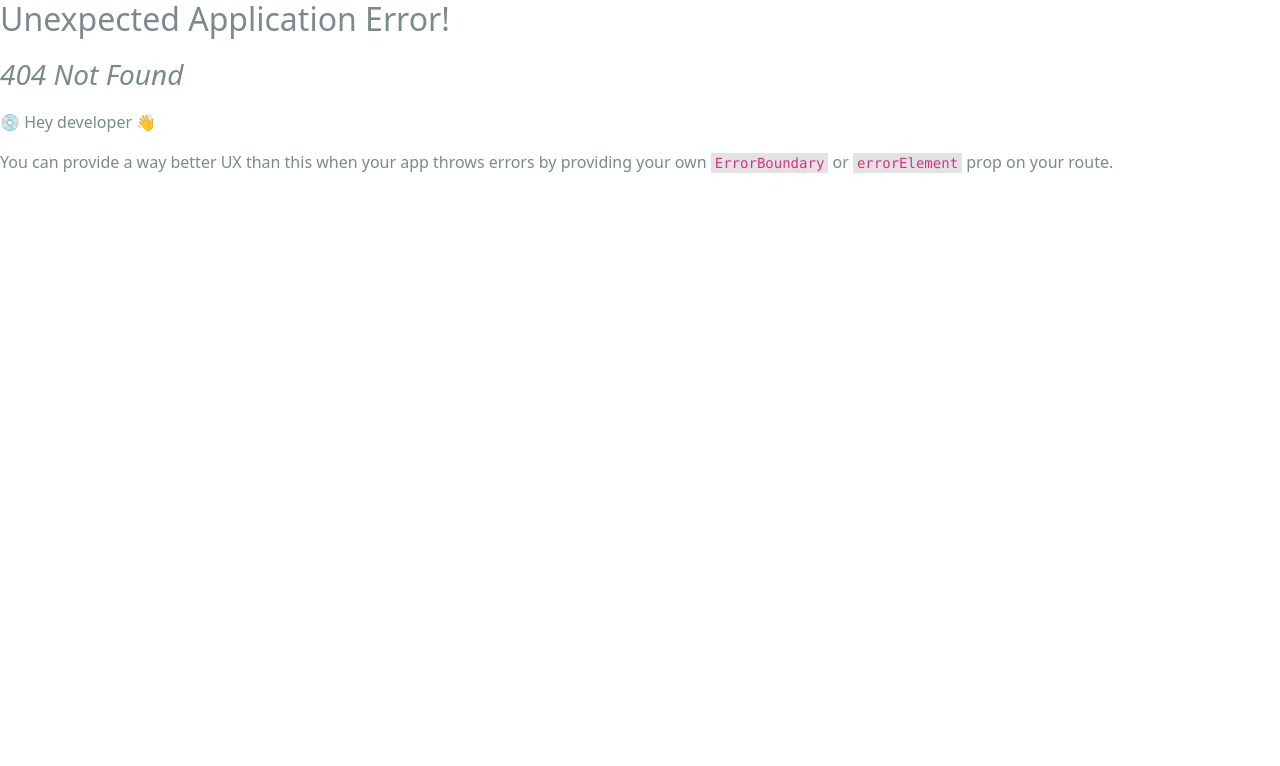
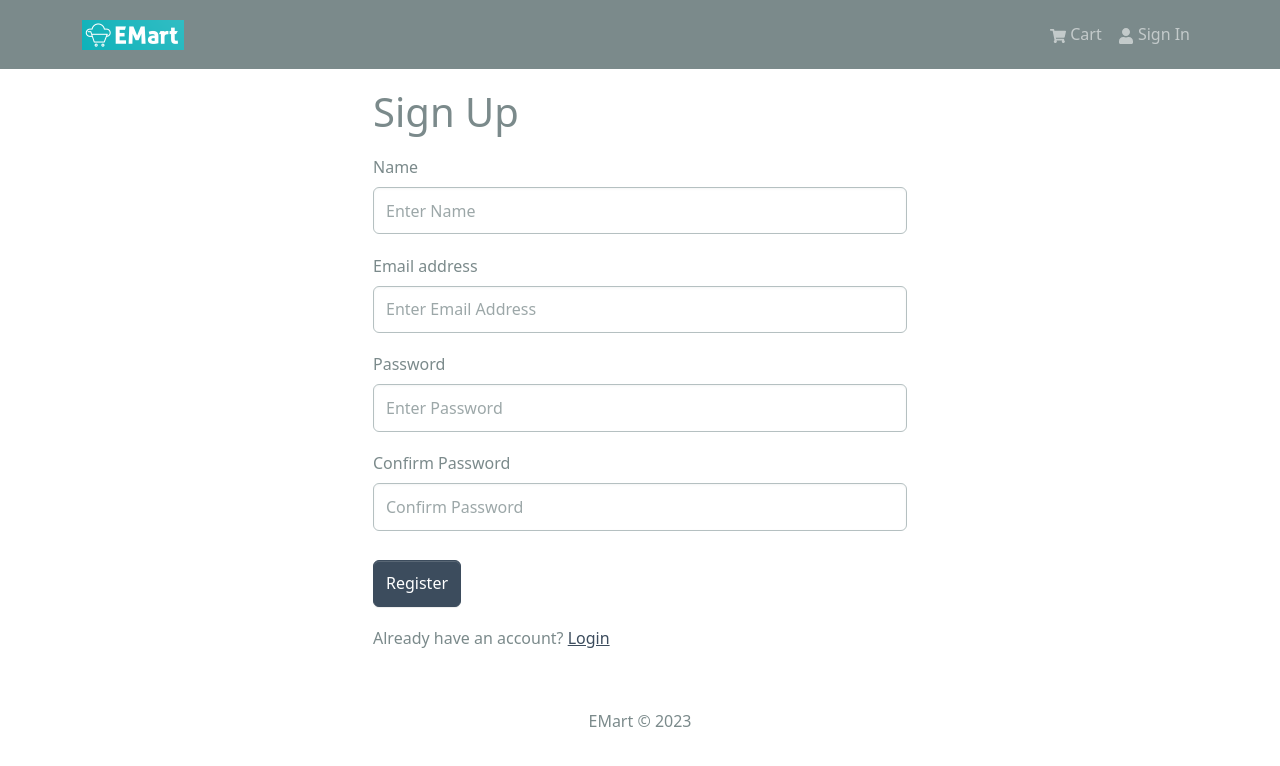
Before and after one commit to AlvinChiew/ecommerce-mern, a React (Create React App) app in the folder frontend/: page /register in a window 1280 px wide. Before the commit this address had no page. Shown: the top 766 px of the page. Built offline with nearby package versions, Linux system fonts and the light colour scheme.

Commit message:
frontend - add user login, register, slices

```diff
--- a/frontend/package.json
+++ b/frontend/package.json
@@ -17,6 +17,7 @@
     "react-router-bootstrap": "^0.26.2",
     "react-router-dom": "^6.20.1",
     "react-scripts": "5.0.1",
+    "react-toastify": "^9.1.3",
     "web-vitals": "^2.1.4"
   },
   "scripts": {
--- a/frontend/src/App.js
+++ b/frontend/src/App.js
@@ -1,5 +1,7 @@
 import React from 'react';
 import { Container } from 'react-bootstrap';
+import { ToastContainer } from 'react-toastify';
+import 'react-toastify/dist/ReactToastify.css';
 import Header from './components/Header';
 import Footer from './components/Footer';
 import { Outlet } from 'react-router-dom';
@@ -14,6 +16,7 @@ const App = () => {
         </Container>
       </main>
       <Footer />
+      <ToastContainer />
     </>
   );
 };
--- /dev/null
+++ b/frontend/src/components/FormContainer.jsx
@@ -0,0 +1,15 @@
+import { Container, Row, Col } from 'react-bootstrap';
+
+const FormContainer = ({ children }) => {
+  return (
+    <Container>
+      <Row className="justify-content-md-center">
+        <Col xs={12} md={6}>
+          {children}
+        </Col>
+      </Row>
+    </Container>
+  );
+};
+
+export default FormContainer;
--- a/frontend/src/components/Header.jsx
+++ b/frontend/src/components/Header.jsx
@@ -1,12 +1,30 @@
-import React from 'react';
-import { Badge, Navbar, Nav, Container } from 'react-bootstrap';
+import { useNavigate } from 'react-router-dom';
+import { Badge, Navbar, Nav, Container, NavDropdown } from 'react-bootstrap';
 import { FaShoppingCart, FaUser } from 'react-icons/fa';
 import { LinkContainer } from 'react-router-bootstrap';
-import { useSelector } from 'react-redux';
+import { useSelector, useDispatch } from 'react-redux';
+import { useLogoutMutation } from '../slices/userApiSlice';
+import { logout } from '../slices/authSlice';
 import logo from '../assets/logo-cropped-small.png';
 
 const Header = () => {
   const { cartItems } = useSelector((state) => state.cart);
+  const { userInfo } = useSelector((state) => state.auth);
+
+  const dispatch = useDispatch();
+  const navigate = useNavigate();
+
+  const [logoutApi, isLoading] = useLogoutMutation();
+
+  const logoutHandler = async () => {
+    try {
+      await logoutApi().unwrap();
+      dispatch(logout());
+      navigate('/login');
+    } catch (err) {
+      console.log(err);
+    }
+  };
 
   return (
     <header>
@@ -33,12 +51,22 @@ const Header = () => {
                   )}
                 </Nav.Link>
               </LinkContainer>
-
-              <LinkContainer to={'/login'}>
-                <Nav.Link>
-                  <FaUser /> Sign In
-                </Nav.Link>
-              </LinkContainer>
+              {userInfo ? (
+                <NavDropdown title={userInfo.name} id="username">
+                  <LinkContainer to="/profile">
+                    <NavDropdown.Item>Profile</NavDropdown.Item>
+                  </LinkContainer>
+                  <NavDropdown.Item onClick={logoutHandler}>
+                    Logout
+                  </NavDropdown.Item>
+                </NavDropdown>
+              ) : (
+                <LinkContainer to={'/login'}>
+                  <Nav.Link>
+                    <FaUser /> Sign In
+                  </Nav.Link>
+                </LinkContainer>
+              )}
             </Nav>
           </Navbar.Collapse>
         </Container>
--- a/frontend/src/index.js
+++ b/frontend/src/index.js
@@ -16,6 +16,8 @@ import App from './App';
 import HomeScreen from './screens/HomeScreen';
 import ProductScreen from './screens/ProductScreen';
 import CartScreen from './screens/CartScreen';
+import LoginScreen from './screens/LoginScreen';
+import RegisterScreen from './screens/RegisterScreen';
 
 const router = createBrowserRouter(
   createRoutesFromElements(
@@ -23,6 +25,8 @@ const router = createBrowserRouter(
       <Route index={true} path="/" element={<HomeScreen />} />
       <Route path="/product/:id" element={<ProductScreen />} />
       <Route path="/cart" element={<CartScreen />} />
+      <Route path="/login" element={<LoginScreen />} />
+      <Route path="/register" element={<RegisterScreen />} />
     </Route>
   )
 );
--- a/frontend/src/screens/CartScreen.jsx
+++ b/frontend/src/screens/CartScreen.jsx
@@ -26,6 +26,10 @@ const CartScreen = () => {
 
   const removeFromCartHandler = async (id) => {
     dispatch(removeFromCart(id));
+  };
+
+  const checkoutHandler = () => {
+    navigate('/login?redirect=/shipping');
   };
 
   return (
@@ -96,6 +100,7 @@ const CartScreen = () => {
                 type="button"
                 className="btn-block"
                 disabled={cartItems.length === 0}
+                onClick={checkoutHandler}
               >
                 Proceed To Checkout
               </Button>
--- /dev/null
+++ b/frontend/src/screens/LoginScreen.jsx
@@ -0,0 +1,85 @@
+import { useState, useEffect } from 'react';
+import { Link, useLocation, useNavigate } from 'react-router-dom';
+import { Form, Button, Row, Col } from 'react-bootstrap';
+import { useDispatch, useSelector } from 'react-redux';
+import FormContainer from '../components/FormContainer';
+import Loader from '../components/Loader';
+import { useLoginMutation } from '../slices/userApiSlice';
+import { setCredential } from '../slices/authSlice';
+import { toast } from 'react-toastify';
+
+const LoginScreen = () => {
+  const [email, setEmail] = useState('');
+  const [password, setPassword] = useState('');
+
+  const dispatch = useDispatch();
+  const navigate = useNavigate();
+
+  const [login, { isLoading }] = useLoginMutation();
+
+  const { userInfo } = useSelector((state) => state.auth);
+
+  const { search } = useLocation();
+  const sp = new URLSearchParams(search);
+  const redirect = sp.get('redirect') || '/';
+
+  useEffect(() => {
+    if (userInfo) {
+      navigate(redirect);
+    }
+  }, [userInfo, redirect, navigate]);
+
+  const submitHandler = async (e) => {
+    e.preventDefault();
+    try {
+      const res = await login({ email, password }).unwrap();
+      dispatch(setCredential(res));
+      navigate(redirect);
+    } catch (err) {
+      toast.error(err?.data?.message || err.error);
+    }
+  };
+
+  return (
+    <FormContainer>
+      <h1>Sign In</h1>
+      <Form onSubmit={submitHandler}>
+        <Form.Group controlId="email" className="my-3">
+          <Form.Label>Email address</Form.Label>
+          <Form.Control
+            type="email"
+            placeholder="Enter Email Address"
+            value={email}
+            onChange={(e) => setEmail(e.target.value)}
+          />
+          <Form.Label>Password</Form.Label>
+          <Form.Control
+            type="Password"
+            placeholder="Enter Password"
+            value={password}
+            onChange={(e) => setPassword(e.target.value)}
+          />
+        </Form.Group>
+        <Button
+          type="submit"
+          variant="primary"
+          className="mt-2"
+          disabled={isLoading}
+        >
+          Sign In
+        </Button>
+        {isLoading && <Loader />}
+      </Form>
+      <Row className="py-3">
+        <Col>
+          New Customer?{' '}
+          <Link to={redirect ? `/register?redirect=${redirect}` : '/register'}>
+            Register
+          </Link>
+        </Col>
+      </Row>
+    </FormContainer>
+  );
+};
+
+export default LoginScreen;
--- /dev/null
+++ b/frontend/src/screens/RegisterScreen.jsx
@@ -0,0 +1,112 @@
+import { useState, useEffect } from 'react';
+import { Link, useLocation, useNavigate } from 'react-router-dom';
+import { Form, Button, Row, Col } from 'react-bootstrap';
+import { useDispatch, useSelector } from 'react-redux';
+import FormContainer from '../components/FormContainer';
+import Loader from '../components/Loader';
+import { useRegisterMutation } from '../slices/userApiSlice';
+import { setCredential } from '../slices/authSlice';
+import { toast } from 'react-toastify';
+
+const RegisterScreen = () => {
+  const [name, setName] = useState('');
+  const [email, setEmail] = useState('');
+  const [password, setPassword] = useState('');
+  const [confirmPassword, setConfirmPassword] = useState('');
+
+  const dispatch = useDispatch();
+  const navigate = useNavigate();
+
+  const [register, { isLoading }] = useRegisterMutation();
+
+  const { userInfo } = useSelector((state) => state.auth);
+
+  const { search } = useLocation();
+  const sp = new URLSearchParams(search);
+  const redirect = sp.get('redirect') || '/';
+
+  useEffect(() => {
+    if (userInfo) {
+      navigate(redirect);
+    }
+  }, [userInfo, redirect, navigate]);
+
+  const submitHandler = async (e) => {
+    e.preventDefault();
+    if (password !== confirmPassword) {
+      toast.error('E - Password did not match');
+      return;
+    } else {
+      try {
+        const res = await register({ name, email, password }).unwrap();
+        dispatch(setCredential(res));
+        navigate(redirect);
+      } catch (err) {
+        toast.error(err?.data?.message || err.error);
+      }
+    }
+  };
+
+  return (
+    <FormContainer>
+      <h1>Sign Up </h1>
+      <Form onSubmit={submitHandler}>
+        <Form.Group controlId="name" className="my-3">
+          <Form.Label>Name</Form.Label>
+          <Form.Control
+            type="text"
+            placeholder="Enter Name"
+            value={name}
+            onChange={(e) => setName(e.target.value)}
+          />
+        </Form.Group>
+        <Form.Group controlId="email" className="my-3">
+          <Form.Label>Email address</Form.Label>
+          <Form.Control
+            type="email"
+            placeholder="Enter Email Address"
+            value={email}
+            onChange={(e) => setEmail(e.target.value)}
+          />
+        </Form.Group>
+        <Form.Group controlId="password" className="my-3">
+          <Form.Label>Password</Form.Label>
+          <Form.Control
+            type="password"
+            placeholder="Enter Password"
+            value={password}
+            onChange={(e) => setPassword(e.target.value)}
+          />
+        </Form.Group>
+        <Form.Group controlId="confirmPassword" className="my-3">
+          <Form.Label>Confirm Password</Form.Label>
+          <Form.Control
+            type="password"
+            placeholder="Confirm Password"
+            value={confirmPassword}
+            onChange={(e) => setConfirmPassword(e.target.value)}
+          />
+        </Form.Group>
+        <Button
+          type="submit"
+          variant="primary"
+          className="mt-2"
+          disabled={isLoading}
+        >
+          Register
+        </Button>
+        {isLoading && <Loader />}
+      </Form>
+      <Row className="py-3">
+        <Col>
+          Already have an account?{' '}
+          <Link to={redirect ? `/login?redirect=${redirect}` : '/login'}>
+            Login
+          </Link>
+        </Col>
+      </Row>
+    </FormContainer>
+  );
+};
+
+export default RegisterScreen;
--- /dev/null
+++ b/frontend/src/slices/authSlice.js
@@ -0,0 +1,24 @@
+import { createSlice } from '@reduxjs/toolkit';
+
+const initialState = {
+  userInfo: localStorage.getItem('userInfo')
+    ? JSON.parse(localStorage.getItem('userInfo'))
+    : null,
+};
+
+export const authSlice = createSlice({
+  name: 'auth',
+  initialState,
+  reducers: {
+    setCredential: (state, action) => {
+      state.userInfo = action.payload;
+      localStorage.setItem('userInfo', JSON.stringify(action.payload));
+    },
+    logout: (state, action) => {
+      state.userInfo = null;
+      localStorage.removeItem('userInfo');
+    },
+  },
+});
+
+export const { setCredential, logout } = authSlice.actions;
--- /dev/null
+++ b/frontend/src/slices/userApiSlice.js
@@ -0,0 +1,30 @@
+import { USERS_URL } from '../constants';
+import { apiSlice } from './apiSlice';
+
+const usersApiSlice = apiSlice.injectEndpoints({
+  endpoints: (builder) => ({
+    login: builder.mutation({
+      query: (data) => ({
+        url: `${USERS_URL}/auth`,
+        method: 'POST',
+        body: data,
+      }),
+    }),
+    register: builder.mutation({
+      query: (data) => ({
+        url: `${USERS_URL}`,
+        method: 'POST',
+        body: data,
+      }),
+    }),
+    logout: builder.mutation({
+      query: () => ({
+        url: `${USERS_URL}/logout`,
+        method: 'POST',
+      }),
+    }),
+  }),
+});
+
+export const { useLoginMutation, useLogoutMutation, useRegisterMutation } =
+  usersApiSlice;
--- a/frontend/src/store.js
+++ b/frontend/src/store.js
@@ -1,11 +1,13 @@
 import { configureStore } from '@reduxjs/toolkit';
 import { apiSlice } from './slices/apiSlice';
 import { cartSlice } from './slices/cartSlice';
+import { authSlice } from './slices/authSlice';
 
 const store = configureStore({
   reducer: {
     [apiSlice.reducerPath]: apiSlice.reducer,
     cart: cartSlice.reducer,
+    auth: authSlice.reducer,
   },
   middleware: (getDefaultMiddleware) =>
     getDefaultMiddleware().concat(apiSlice.middleware),
```
Also changed, not shown: 2 other files (tests, documents, lock files or other folders).
